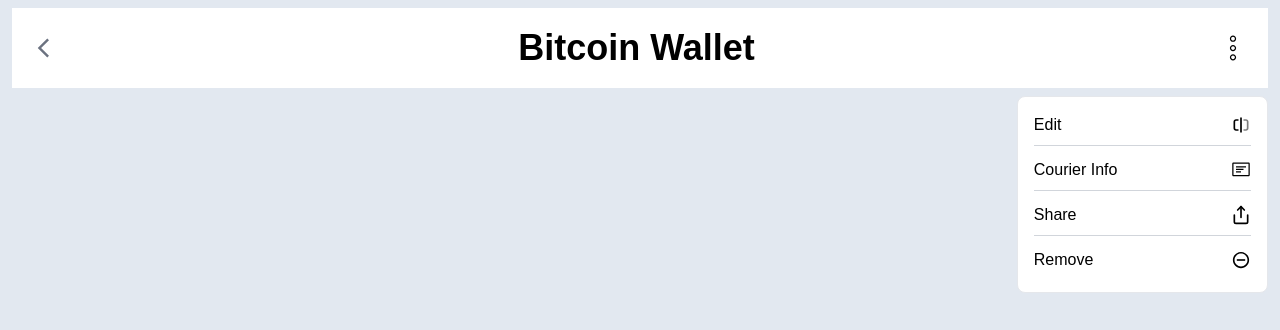
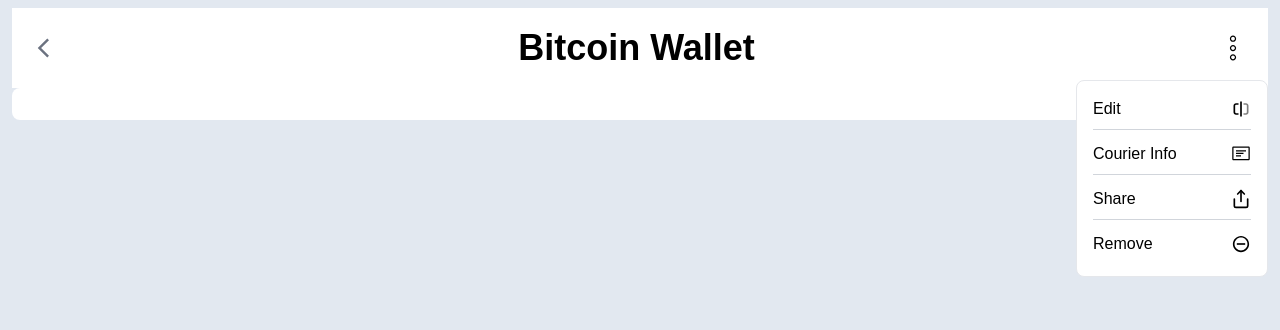
Before and after one commit to swethapaleti/rankmath-test, a React (Create React App) app: page / in a window 1280 px wide. Both pictures are taken after a click on the button 1233 px from the left and 48 px from the top of the page. Shown: the top 330 px of the page. Built offline with nearby package versions, Linux system fonts and the light colour scheme.

Commit message:
update menubar position

```diff
--- /dev/null
+++ b/src/BitcoinCard/index.js
@@ -0,0 +1,7 @@
+const BitcoinCard = ()=>(
+    <div className="p-4 bg-white rounded-lg">
+
+    </div>
+)
+
+export default BitcoinCard
--- a/src/BitcoinWallet/index.js
+++ b/src/BitcoinWallet/index.js
@@ -1,8 +1,10 @@
 import Navbar from "../Navbar"
+import BitcoinCard from "../BitcoinCard"
 
 const BitcoinWallet = ()=>(
     <div className="h-screen px-3 py-2 bg-slate-200">
         <Navbar/>
+        <BitcoinCard/>
     </div>
 )
 
--- a/src/Navbar/index.js
+++ b/src/Navbar/index.js
@@ -20,10 +20,9 @@
         <button onClick={() => toggleMenu(!isMenuOpen)}>
           <CiMenuKebab className="text-3xl transition duration-300 ease-out"/>
         </button>
-      </nav>
       {isMenuOpen && (
-        <div className="flex flex-col mt-2 place-items-end">
-          <div className="w-1/2 px-4 pt-2 pb-3 space-y-1 bg-white border rounded-lg lg:w-1/5">
+        <div className="absolute flex flex-col right-3 top-20 place-items-end">
+          <div className="w-48 px-4 pt-2 pb-3 space-y-1 bg-white border rounded-lg">
            {listofMenuItems.map(each=>(
             <div key={each.text} className="flex justify-between py-2 text-base font-medium transition-colors border-b border-gray-300 cursor-pointer last:border-none place-items-center selection:px-3 hover:text-red-500 hover:font-bold hover:duration-700">
             <p>{each.text}</p>
@@ -33,6 +32,7 @@
           </div>
         </div>
       )}
+      </nav>
     </>
   );
 };
```
